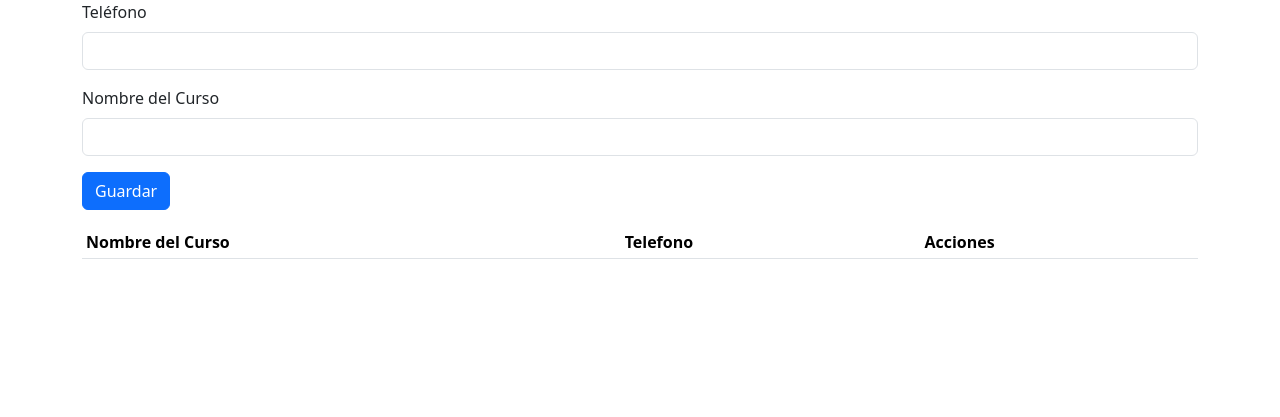
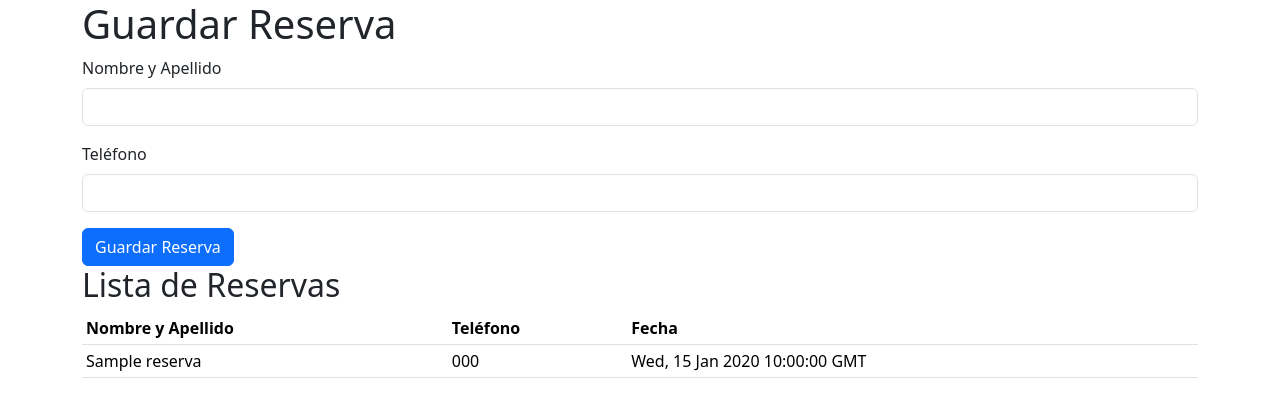
Before and after one commit to CarlosR2104/flask, a Flask app: page / in a window 1280 px wide. Shown: the top 417 px of the page. Run offline with Flask 3, Linux system fonts and the light colour scheme; tables that the repository leaves empty or names only in its code hold one stand-in row (values such as "Sample post"); lists and menus that the app fills with data are empty; some libraries are stand-ins or nearby versions.

Commit message:
Update app.html

```diff
--- a/templates/app.html
+++ b/templates/app.html
@@ -3,119 +3,81 @@
 <head>
     <meta charset="UTF-8">
     <meta name="viewport" content="width=device-width, initial-scale=1.0">
-    <link href="https://cdn.jsdelivr.net/npm/bootstrap@5.3.3/dist/css/bootstrap.min.css" rel="stylesheet" integrity="sha384-QWTKZyjpPEjISv5WaRU9OFeRpok6YctnYmDr5pNlyT2bRjXh0JMhjY6hW+ALEwIH" crossorigin="anonymous">
-    <script src="https://code.jquery.com/jquery-3.7.1.min.js" integrity="sha256-/JqT3SQfawRcv/BIHPThkBvs0OEvtFFmqPF/lYI/Cxo=" crossorigin="anonymous"></script>
-    <title>App</title>
-    <script src="https://js.pusher.com/8.2.0/pusher.min.js"></script>
+    <link href="https://cdn.jsdelivr.net/npm/bootstrap@5.3.3/dist/css/bootstrap.min.css" rel="stylesheet">
+    <script src="https://code.jquery.com/jquery-3.7.1.min.js"></script>
+    <script src="https://js.pusher.com/7.0/pusher.min.js"></script>
+    <title>Reservas</title>
 </head>
 <body>
     <div class="container">
-        <form id="formGuardar" class="mb-3">
+        <h1>Guardar Reserva</h1>
+        <form id="formReservas">
             <div class="mb-3">
-                <label for="telefono" class="form-label">Teléfono</label>
-                <input type="text" class="form-control" id="telefono" name="tel" required>
+                <label for="txtNombreApellido" class="form-label">Nombre y Apellido</label>
+                <input type="text" class="form-control" id="txtNombreApellido" name="txtNombreApellido" required>
             </div>
             <div class="mb-3">
-                <label for="nombreCurso" class="form-label">Nombre del Curso</label>
-                <input type="text" class="form-control" id="nombreCurso" name="ncurso" required>
+                <label for="txtTelefono" class="form-label">Teléfono</label>
+                <input type="text" class="form-control" id="txtTelefono" name="txtTelefono" required>
             </div>
-            <button type="submit" class="btn btn-primary">Guardar</button>
+            <button type="submit" class="btn btn-primary">Guardar Reserva</button>
         </form>
 
+        <h2>Lista de Reservas</h2>
         <table class="table table-sm">
             <thead>
                 <tr>
-                    <th>Nombre del Curso</th>
-                    <th>Telefono<th>
-                    <th>Acciones</th>
+                    <th>Nombre y Apellido</th>
+                    <th>Teléfono</th>
+                    <th>Fecha</th>
                 </tr>
             </thead>
-            <tbody id="tbodyLog"></tbody>
+            <tbody id="tbodyReservas"></tbody>
         </table>
     </div>
 
-    <script src="https://cdn.jsdelivr.net/npm/bootstrap@5.3.3/dist/js/bootstrap.bundle.min.js" integrity="sha384-YvpcrYf0tY3lHB60NNkmXc5s9fDVZLESaAA55NDzOxhy9GkcIdslK1eN7N6jIeHz" crossorigin="anonymous"></script>
-
     <script>
-        function buscar() {
-            $.get("/buscar", function (respuesta) {
-                $("#tbodyLog").html("");
-
-                var registros = respuesta.data;
-
-                for (var x in registros) {
-                    var registro = registros[x];
-
-                    $("#tbodyLog").append(`<tr>
-                        <td>${registro[1]}</td>
-                        <td>${registro[2]}</td>
-                        <td>
-                            <button class="btn btn-danger" onclick="eliminar(${registro[0]})">Eliminar</button>
-                            <button class="btn btn-warning" onclick="editar(${registro[0]})">Editar</button>
-                        </td>
-                    </tr>`);
-                }
-            });
-        }
-
-        buscar();
-
-        $("#formGuardar").on("submit", function (e) {
-            e.preventDefault();
-
-            var formData = $(this).serialize();
-
-            $.post("/alumnos/guardar", formData, function (respuesta) {
-                alert(respuesta);
-                buscar();
-            });
-        });
-
-        function eliminar(id_curso) {
-            if (confirm("¿Estás seguro de que deseas eliminar este registro?")) {
-                $.ajax({
-                    url: `/alumnos/eliminar/${id_curso}`,
-                    type: 'DELETE',
-                    success: function (respuesta) {
-                        alert(respuesta);
-                        buscar();
-                    },
-                    error: function (xhr, status, error) {
-                        alert("Error al eliminar el registro: " + xhr.responseText);
-                    }
+        $(document).ready(function() {
+            // Función para buscar reservas
+            function buscarReservas() {
+                $.get("/reservas/buscar", function(respuesta) {
+                    $("#tbodyReservas").html("");
+                    respuesta.forEach(function(reserva) {
+                        $("#tbodyReservas").append(`<tr>
+                            <td>${reserva[1]}</td>
+                            <td>${reserva[2]}</td>
+                            <td>${reserva[3]}</td>
+                        </tr>`);
+                    });
                 });
             }
-        }
 
-        function editar(id_curso) {
-            $.get(`/alumnos/editar/${id_curso}`, function (respuesta) {
-                var registro = respuesta.data;
+            // Al enviar el formulario
+            $("#formReservas").submit(function(event) {
+                event.preventDefault();
+                $.post("/reservas/guardar", $(this).serialize(), function(respuesta) {
+                    alert(respuesta);
+                    buscarReservas(); // Actualiza la lista de reservas
 
-                $("#nombreCurso").val(registro[1]);
-                $("#telefono").val(registro[2]);
-
-                $("#formGuardar").off("submit").on("submit", function (e) {
-                    e.preventDefault();
-
-                    var formData = $(this).serialize() + `&id_curso=${id_curso}`;
-
-                    $.post(`/alumnos/editar/${id_curso}`, formData, function (respuesta) {
-                        alert(respuesta);
-                        buscar();
-                        $("#formGuardar")[0].reset();
-                    });
+                    // Limpiar los campos de entrada después de agregar la reserva
+                    $("#txtNombreApellido").val('');
+                    $("#txtTelefono").val('');
                 });
             });
-        }
 
-        var pusher = new Pusher('ec020425c2206acb32eb', {
-            cluster: 'us2'
-        });
+            // Configurar Pusher
+            const pusher = new Pusher('25ef14f3e9a47c712e61', {
+                cluster: 'us2'
+            });
 
-        var channel = pusher.subscribe('conexion');
-        channel.bind('evento', function(data) {
-            alert('Nuevo registro agregado: ' + data.tel + ', ' + data.ncurso);
-            buscar();
+            // Suscribirse al canal
+            const channel = pusher.subscribe('reservas-channel');
+            channel.bind('nueva-reserva', function(data) {
+                alert('Nueva reserva: ' + data.nombre_apellido + ', Teléfono: ' + data.telefono + ', Fecha: ' + data.fecha);
+                buscarReservas(); // Actualiza la lista de reservas al recibir un nuevo evento
+            });
+
+            buscarReservas(); // Cargar reservas al inicio
         });
     </script>
 </body>
```
